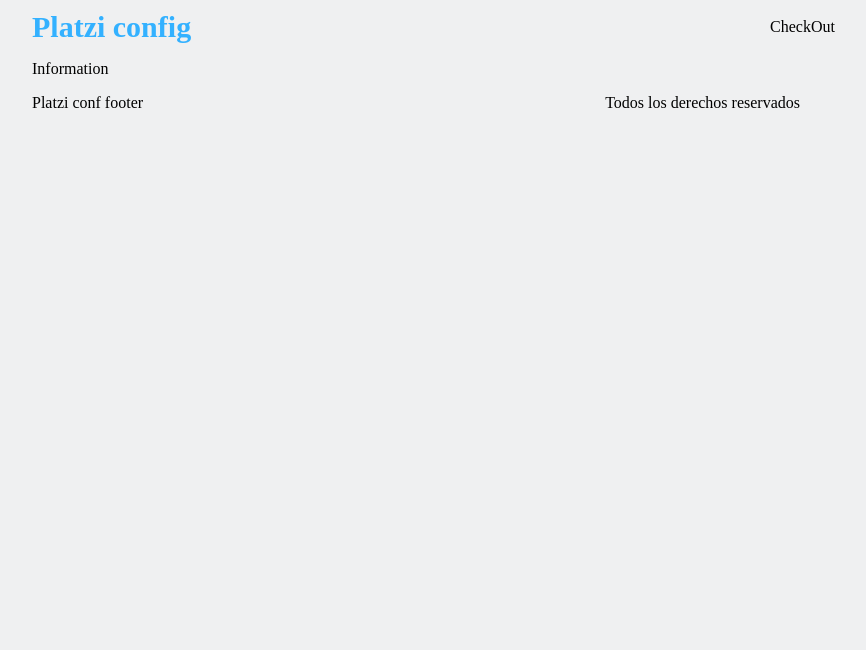
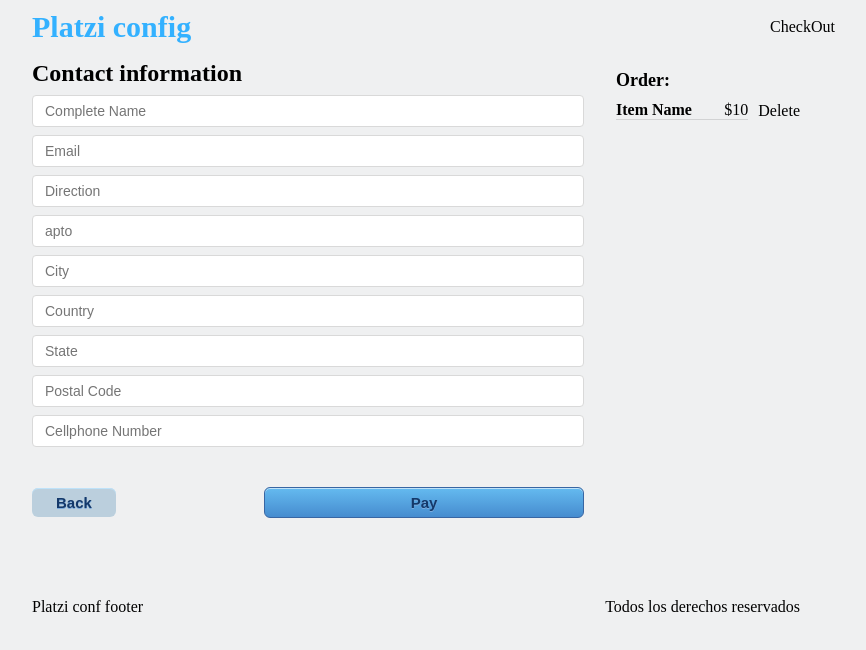
Before and after one commit to RedDiego15/react-platzi-config, a React app: page /checkout/information in a window 1280 px wide. Shown: the top 650 px of the page, without its empty margins (224-1090 px from the left). Built offline with nearby package versions, Linux system fonts and the light colour scheme.

Commit message:
layout of checkout/information

```diff
--- /dev/null
+++ b/src/InitialState.js
@@ -0,0 +1,47 @@
+export default {
+    cart: [],
+    products: [
+      {
+        'id': '1',
+        'image': 'https://arepa.s3.amazonaws.com/camiseta.png',
+        'title': 'Camiseta',
+        'price': 25,
+        'description': 'Lorem ipsum dolor sit amet, consectetur adipiscing elit',
+      },
+      {
+        'id': '3',
+        'image': 'https://arepa.s3.amazonaws.com/mug.png',
+        'title': 'Mug',
+        'price': 10,
+        'description': 'Lorem ipsum dolor sit amet, consectetur adipiscing elit',
+      },
+      {
+        'id': '4',
+        'image': 'https://arepa.s3.amazonaws.com/pin.png',
+        'title': 'Pin',
+        'price': 4,
+        'description': 'Lorem ipsum dolor sit amet, consectetur adipiscing elit',
+      },
+      {
+        'id': '5',
+        'image': 'https://arepa.s3.amazonaws.com/stickers1.png',
+        'title': 'Stickers',
+        'price': 2,
+        'description': 'Lorem ipsum dolor sit amet, consectetur adipiscing elit',
+      },
+      {
+        'id': '6',
+        'image': 'https://arepa.s3.amazonaws.com/stickers2.png',
+        'title': 'Stickers',
+        'price': 2,
+        'description': 'Lorem ipsum dolor sit amet, consectetur adipiscing elit',
+      },
+      {
+        'id': '7',
+        'image': 'https://arepa.s3.amazonaws.com/hoodie.png',
+        'title': 'Hoodie',
+        'price': 35,
+        'description': 'Lorem ipsum dolor sit amet, consectetur adipiscing elit',
+      },
+    ],
+  };
--- /dev/null
+++ b/src/components/Product.jsx
@@ -0,0 +1,62 @@
+import React from 'react'
+import styled from 'styled-components'
+
+const ProductContainer = styled.div`
+
+`
+const ProductInfo = styled.div`
+  padding: 10px;
+  h2 {
+    font-size: 18px;
+    font-weight: bold;
+    display: flex;
+    justify-content: space-between;
+  }
+  span{
+    color: #33b13a;
+  }
+  p{
+    font-size: 14px;
+    font-weight: 300;
+  }
+`;
+const Button = styled.button`
+  background: linear-gradient(to bottom, #63b8ee 5%, #468ccf 100%);
+  width: 100%;
+  padding: 10px;
+  border-radius: 0px 0px 5px 5px;
+  border: 0px;
+  outline: 0;
+  cursor: pointer;
+  font-size: 14px;
+  font-weight: 300;
+  :hover{
+    background-color: rgba(39,44,49,0.06);
+  }
+`;
+const StyledImg = styled.img`
+  width: 100%;
+  height: 200px;
+  border-radius: 5px 5px 0 0;
+  object-fit: contain;
+`;
+
+const Product = ({image,title,price,description}) => {
+  return (
+    <ProductContainer>
+      <StyledImg src={image} alt={title} />
+      <ProductInfo>
+          <h2>{title}
+        <span>$ {price}</span>
+          </h2>
+          <p>{description}</p>
+      </ProductInfo>
+      <Button type = "button">
+          Buy
+      </Button>
+
+    </ProductContainer>
+  );
+}
+
+export {Product}
--- /dev/null
+++ b/src/components/Products.jsx
@@ -0,0 +1,36 @@
+import React from 'react'
+import styled from 'styled-components'
+import {Product} from '@components/Product'
+const ProductsContainer = styled.div`
+  grid-template-columns: repeat(3, 1fr);
+  grid-gap: 1.5rem;
+  grid-row-gap: 1.5em;
+  display: grid;
+`;
+const ProductsItems = styled.div`
+  text-decoration: none;
+  box-shadow: 8px 14px 38px rgba(39, 44, 49, 0.06),
+    1px 3px 8px rgba(39, 44, 49, 0.03);
+  border-radius: 5px;
+  margin: 0 0 20px 0;
+  position: relative;
+`;
+const Products = ({products}) => {
+  return (
+    <ProductsContainer>
+      {products.map((product) => (
+        <ProductsItems>
+          <Product
+            image={product.image}
+            title={product.title}
+            price={product.price}
+            description={product.description}
+            key={`Products-${product.id}`}
+          />
+        </ProductsItems>
+      ))}
+    </ProductsContainer>
+  );
+}
+
+export {Products}
--- a/src/containers/Home.jsx
+++ b/src/containers/Home.jsx
@@ -1,8 +1,11 @@
 import React from 'react'
-
+import InitialState from '../InitialState'
+import {Products} from '@components/Products'
 const Home = () => {
   return (
-    <h1>Home</h1>
+    <Products products = {InitialState.products}>
+
+    </Products>
   )
 }
 
--- a/src/containers/Information.jsx
+++ b/src/containers/Information.jsx
@@ -1,9 +1,135 @@
-import React from 'react'
+import React from 'react';
+import styled from 'styled-components';
+import { CheckOutItem } from '@components/CheckOutItem';
+
+const InformationContainer = styled.div`
+    grid-template-columns: 3fr 1fr;
+    grid-gap: 2rem;
+    grid-row-gap: 1.5em;
+    display: grid;
+    margin: 0 0 4em 0;
+`;
+const InformationContent = styled.div``;
+const InformationHead = styled.div`
+    h2 {
+        margin: 0 0 8px 0;
+        padding: 0;
+    }
+`;
+const FormContainer = styled.div``;
+const Form = styled.form``;
+const Input = styled.input`
+    background-color: #fff;
+    background-image: none;
+    border-radius: 4px;
+    border: 1px solid #d9d9d9;
+    color: rgba(0, 0, 0, 0.75);
+    display: inline-block;
+    font-feature-settings: 'tnum';
+    font-size: 14px;
+    height: 32px;
+    line-height: 32px;
+    list-style: none;
+    margin: 0 0 8px 0;
+    outline: 0;
+    padding: 4px 12px;
+    width: 100%;
+    box-sizing: border-box;
+`;
+const ButtonsContainer = styled.div`
+    display: flex;
+    justify-content: space-between;
+    align-items: center;
+    margin-top: 2rem;
+`;
+const Button = styled.button`
+    box-shadow: inset 0px 1px 0px 0px #bee2f9;
+    background-color: #63b8ee;
+
+    border-radius: 6px;
+    border: 1px solid #3866a3;
+    display: inline-block;
+    cursor: pointer;
+    color: #14396a;
+    font-family: Arial;
+    font-size: 15px;
+    font-weight: bold;
+    padding: 6px 24px;
+    text-decoration: none;
+    text-shadow: 0px 1px 0px #7cacde;
+    width: 100%;
+    display: block;
+    outline: none;
+`;
+const PayButton = styled(Button)`
+    background: linear-gradient(to bottom, #63b8ee 5%, #468ccf 100%);
+    max-width: 20rem;
+`;
+const BackButton = styled(Button)`
+    background-color: #a5c2d5b3;
+    border: none;
+    width: fit-content;
+`;
+const InformationSideBar = styled.div`
+    margin: 10px 0 0 0;
+    h3 {
+        font-size: 18px;
+        margin: 0 0 8px 0;
+        padding: 0;
+    }
+`;
 
 const Information = () => {
-  return (
-    <div>Information</div>
-  )
-}
+    return (
+        <InformationContainer>
+            <InformationContent>
+                <InformationHead>
+                    <h2>Contact information</h2>
+                </InformationHead>
+                <FormContainer>
+                    <Form action="">
+                        <Input
+                            type="text"
+                            placeholder="Complete Name"
+                            name="name"
+                        />
+                        <Input type="text" placeholder="Email" name="email" />
+                        <Input
+                            type="text"
+                            placeholder="Direction"
+                            name="direction"
+                        />
+                        <Input type="text" placeholder="apto" name="apto" />
+                        <Input type="text" placeholder="City" name="city" />
+                        <Input
+                            type="text"
+                            placeholder="Country"
+                            name="country"
+                        />
+                        <Input type="text" placeholder="State" name="state" />
+                        <Input
+                            type="text"
+                            placeholder="Postal Code"
+                            name="cp"
+                        />
+                        <Input
+                            type="text"
+                            placeholder="Cellphone Number"
+                            name="phone"
+                        />
+                    </Form>
+                </FormContainer>
+                <ButtonsContainer>
+                    <BackButton>Back</BackButton>
+                    <PayButton>Pay</PayButton>
+                </ButtonsContainer>
+            </InformationContent>
+            <InformationSideBar>
+                <h3>Order:</h3>
+                <CheckOutItem />
+            </InformationSideBar>
+        </InformationContainer>
+    );
+};
 
-export {Information}
+export { Information };
```
Also changed, not shown: 1 other file (tests, documents, lock files or other folders).
